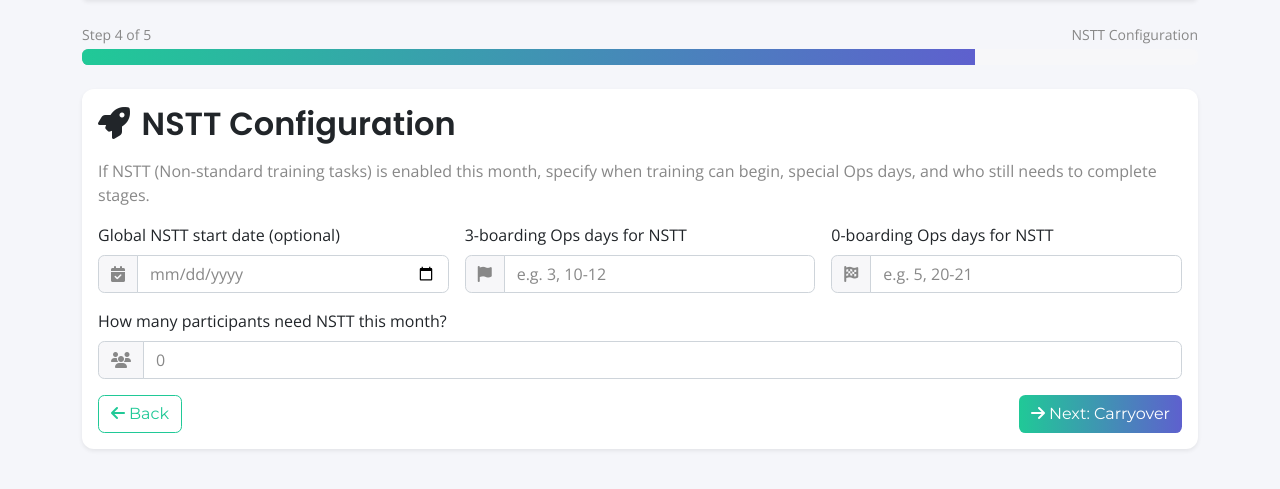
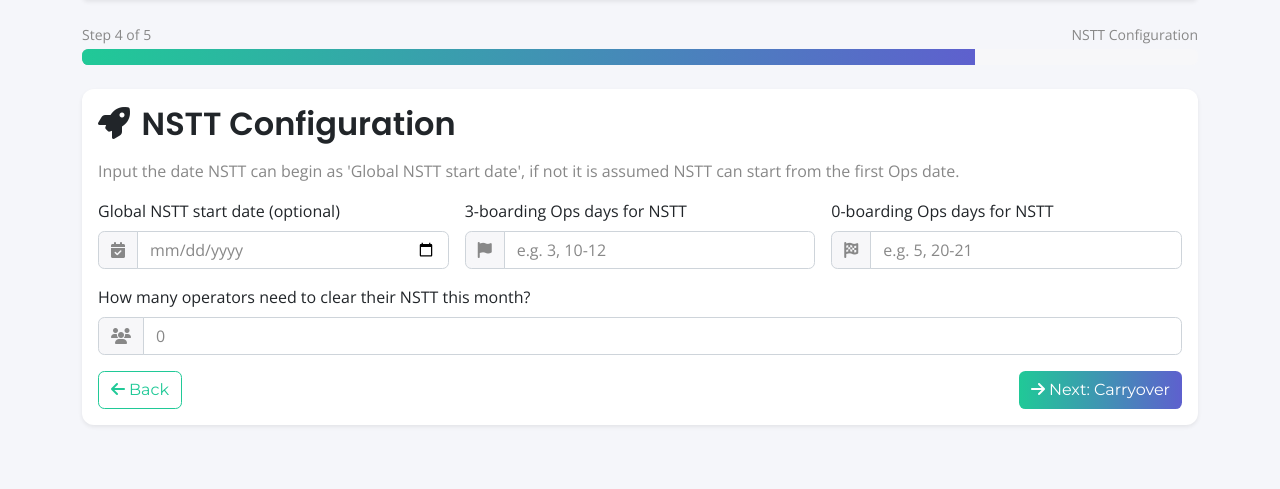
Before and after one commit to doodabomb89/duty_planner_web, a Flask app: template templates/nstt.html in a window 1280 px wide. Shown: the part 101-590 px from the top of the page. Run offline with Flask 3, Linux system fonts and the light colour scheme; the template is opened without the code that fills it, so the values that code supplies are empty; some libraries are stand-ins or nearby versions.

Commit message:
Update nstt.html

```diff
--- a/templates/nstt.html
+++ b/templates/nstt.html
@@ -15,8 +15,8 @@
   <div class="card-body">
     <h2 class="card-title mb-3"><i class="fa-solid fa-rocket me-1"></i> NSTT Configuration</h2>
     <p class="text-muted">
-      If NSTT (Non-standard training tasks) is enabled this month, specify when training can begin,
-      special Ops days, and who still needs to complete stages.
+      Input the date NSTT can begin as 'Global NSTT start date', if not it is assumed NSTT can start from the first Ops date.
+
     </p>
 
     <form action="{{ url_for('nstt') }}" method="post" id="nsttForm">
@@ -71,7 +71,7 @@
 
       <!-- Count -->
       <div class="mb-3">
-        <label for="nstt_num_members" class="form-label">How many participants need NSTT this month?</label>
+        <label for="nstt_num_members" class="form-label">How many operators need to clear their NSTT this month?</label>
         <div class="input-group">
           <span class="input-group-text"><i class="fa-solid fa-users"></i></span>
           <input
```
